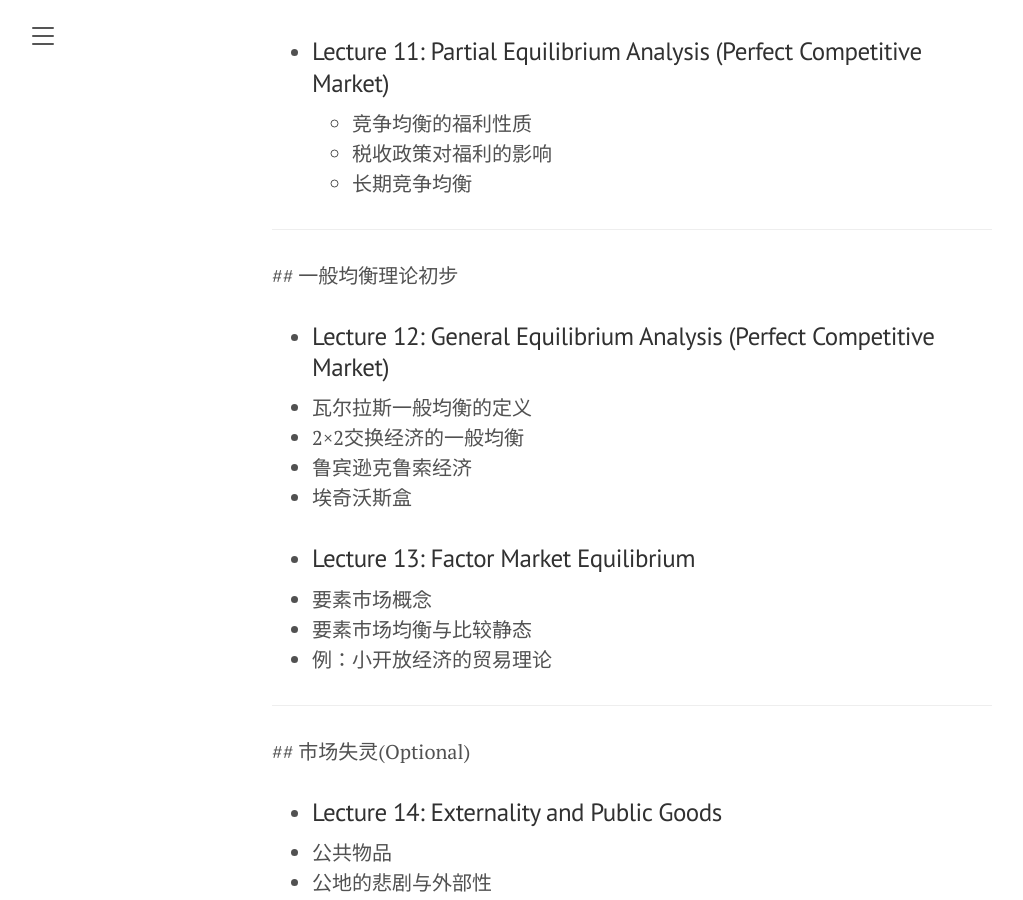
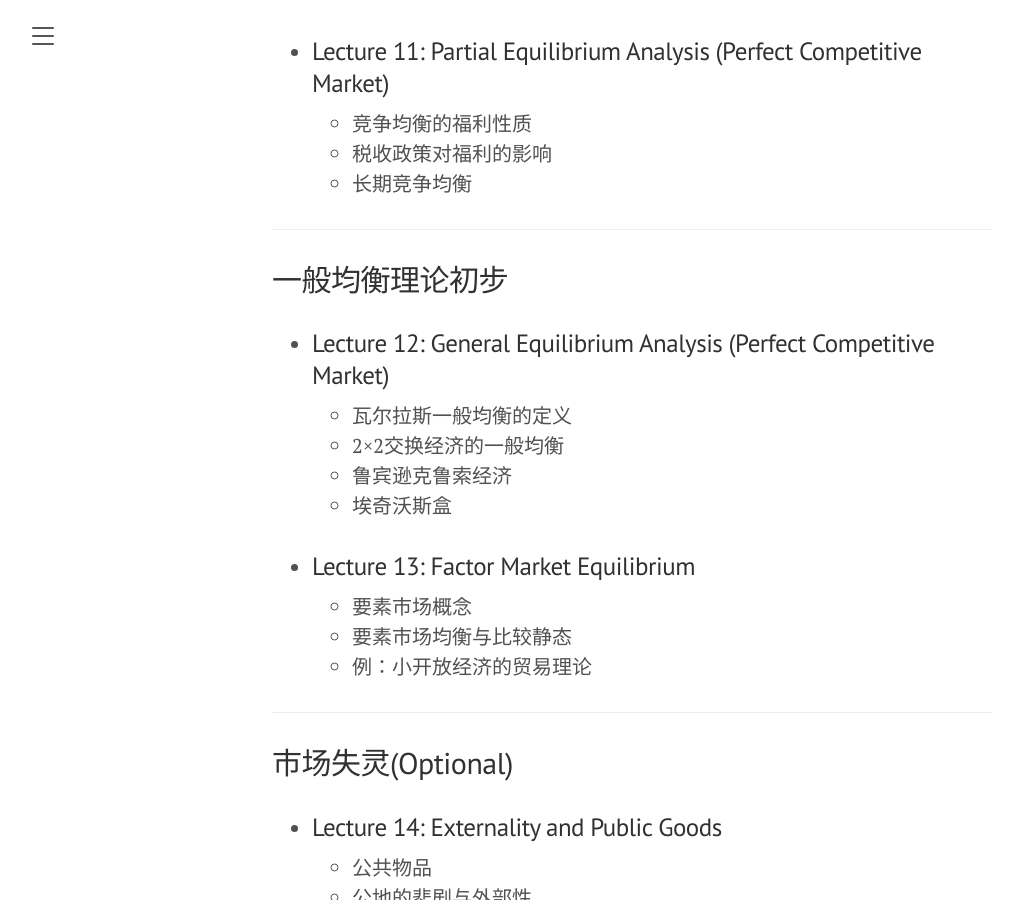
Before and after one commit to yingzheng-econ/Advanced-Microeconomics, a Jekyll site: the page built from Lecture_Reading.md, in a window 1280 px wide and 900 px high, scrolled down 2526 px. Shown: the whole window, without its empty margins (8-1031 px from the left). Built offline with Jekyll 4.4.1, drawn with Linux system fonts in a browser that asks for light colours.

Commit message:
Update Lecture_Reading.md

```diff
--- a/Lecture_Reading.md
+++ b/Lecture_Reading.md
@@ -97,16 +97,16 @@ order: 3
 
  ***
 
- ## 一般均衡理论初步
+## 一般均衡理论初步
 
- - ### Lecture 12: General Equilibrium Analysis (Perfect Competitive Market)
+- ### Lecture 12: General Equilibrium Analysis (Perfect Competitive Market)
 
   * 瓦尔拉斯一般均衡的定义
   * 2×2交换经济的一般均衡
   * 鲁宾逊克鲁索经济
   * 埃奇沃斯盒
 
- - ### Lecture 13: Factor Market Equilibrium
+- ### Lecture 13: Factor Market Equilibrium
 
   * 要素市场概念
   * 要素市场均衡与比较静态
@@ -114,13 +114,13 @@ order: 3
 
  ***
 
- ## 市场失灵(Optional)
+## 市场失灵(Optional)
 
- - ### Lecture 14: Externality and Public Goods
+- ### Lecture 14: Externality and Public Goods
 
   * 公共物品
   * 公地的悲剧与外部性
 
   ***
 
-  - ### Week 16: 期末考试（随堂，闭卷）
+  - ### <span style="color: red">Week 16: 期末考试（随堂，闭卷）</span>
```
